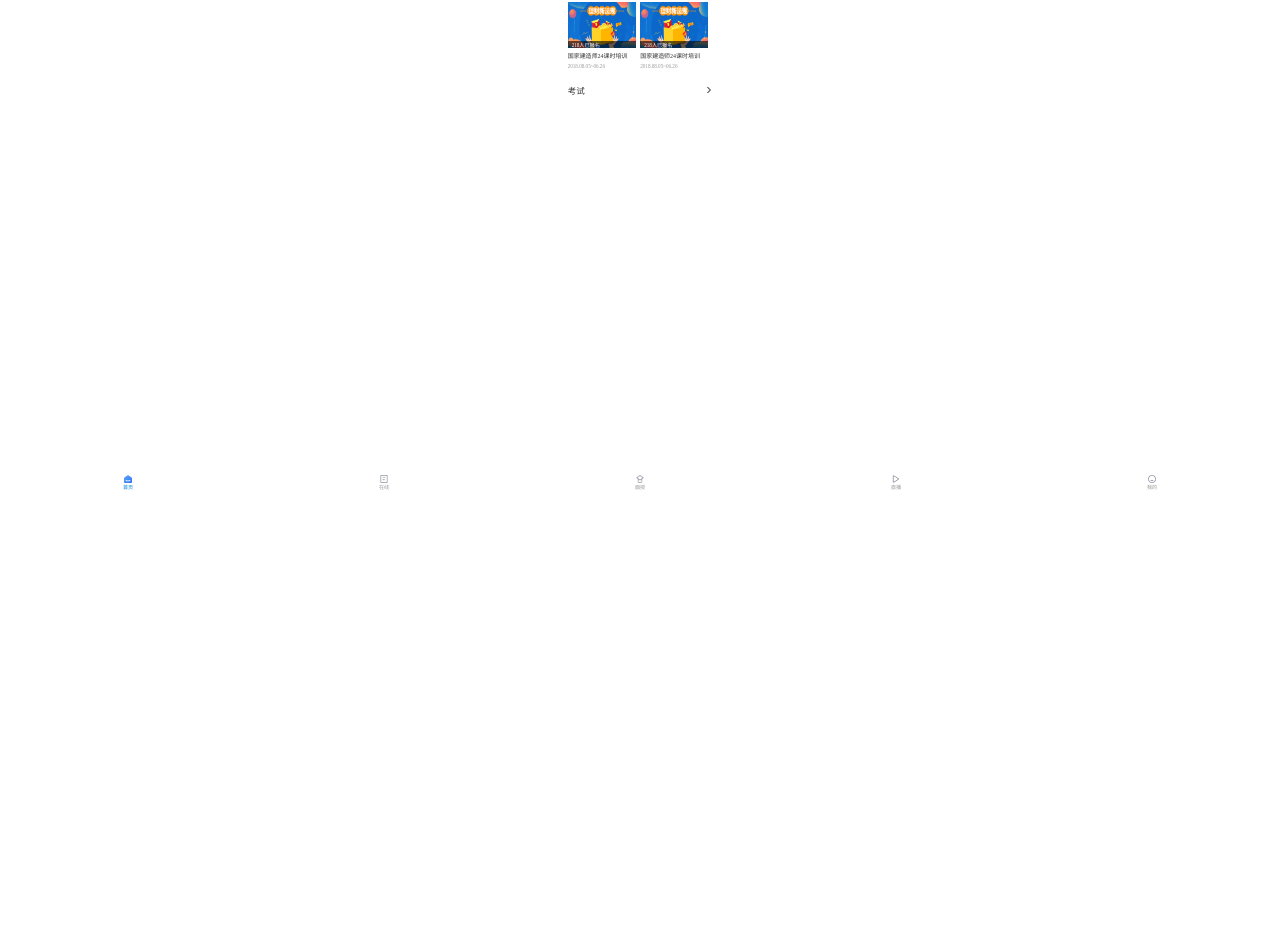
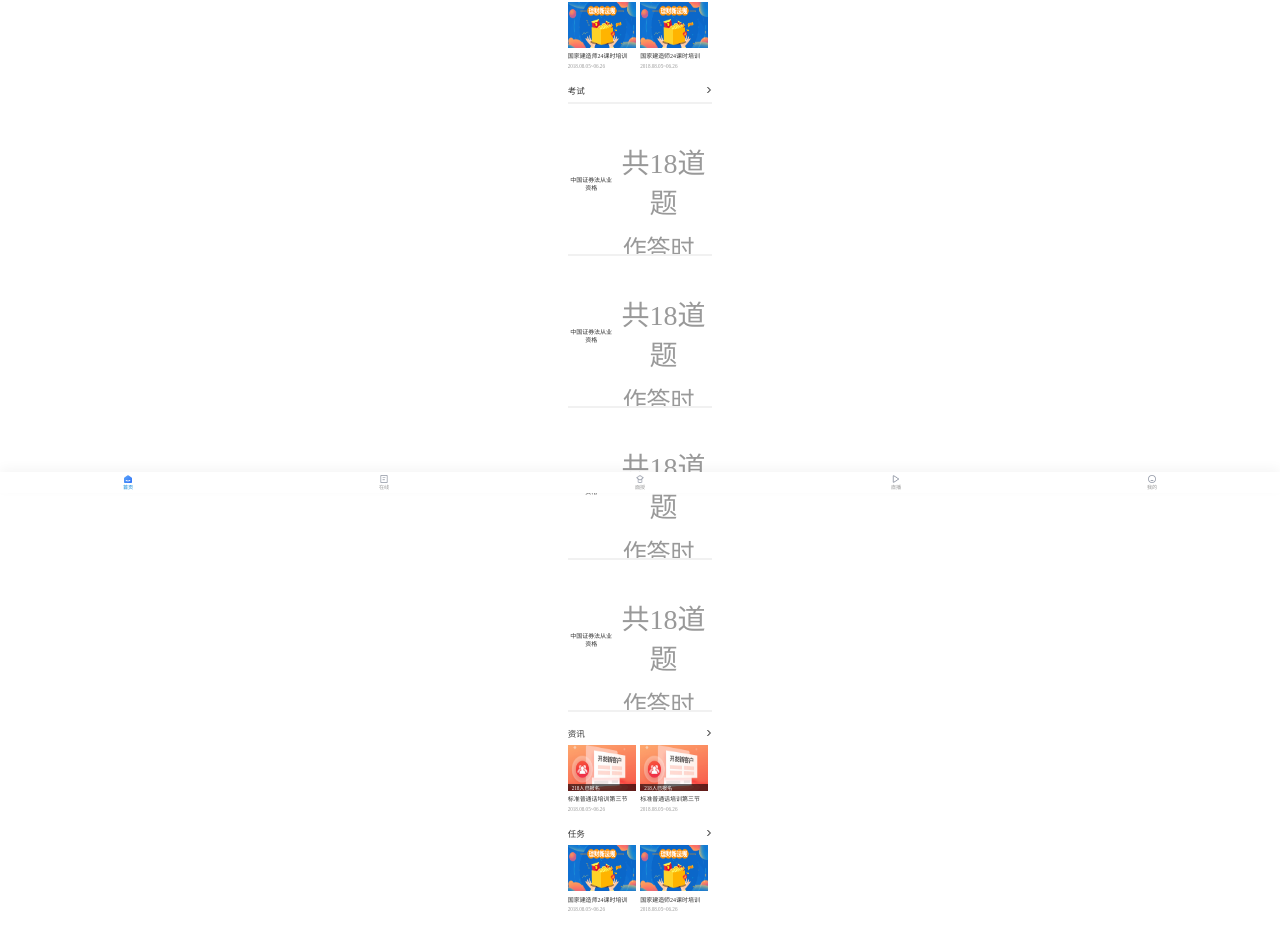
Before and after one commit to BlackTriStars/tadpole-c-learning, a Vue app: page /saomiao in a window 1280 px wide. Shown: the part 307-1256 px from the top of the page. Before the commit the page ends 815 px from the top, so only its background shows below. Built offline with nearby package versions, Linux system fonts and the light colour scheme; what mint-ui, vue-scroller would draw is missing.

Commit message:
首页完成，底部栏样式调整

```diff
--- a/src/components/layout/default.vue
+++ b/src/components/layout/default.vue
@@ -98,9 +98,9 @@ export default {
 </script>
 
 <style lang="less">
-.container, .appContent{
-  height: 100%;
-}
+// .container, .appContent{
+//   height: 100%;
+// }
 .paddingBottom {
   padding-bottom: 1.306667rem;
 }
--- a/src/pages/index.vue
+++ b/src/pages/index.vue
@@ -47,7 +47,7 @@
         <img src="../assets/common/right.png" alt="">
       </div>
       <div class="main">
-        <div class="item" v-for="(item, index) in task" :key="index">
+        <div class="item" v-for="(item, index) in task.taskList" :key="index">
           <img :src="item.imgurl" alt="">
           <div class="line">
             {{item.num}}人已报名
@@ -55,8 +55,8 @@
           <div class="neirong">
             {{item.content}}
           </div>
-          <div class="time">
-            {{item.time}}
+          <div class="date">
+            {{item.date}}
           </div>
         </div>
       </div>
@@ -69,22 +69,20 @@
         <img src="../assets/common/right.png" alt="">
       </div>
       <div class="main">
-        <div class="item" v-for="(item, index) in lesson" :key="index">
+        <div class="item" v-for="(item, index) in lesson.lessonList" :key="index">
           <img :src="item.imgurl" alt="">
-          <div class="line">
+          <div class="line" v-if="item.num">
             {{item.num}}人已报名
           </div>
           <div class="neirong">
             {{item.content}}
           </div>
-          <div class="time">
-            {{item.time}}
+          <div class="date">
+            {{item.date}}
           </div>
         </div>
       </div>
     </div>
-
-
 
     <!-- 考试 -->
     <div class="test">
@@ -93,13 +91,85 @@
         <img src="../assets/common/right.png" alt="">
       </div>
       <div class="main">
-        <div class="item"></div>
+        <div class="item" v-for="(item, index) in test.testList" :key="index">
+          <div class="top">
+            <div class="neirong">
+              {{item.content}}
+            </div>
+            <div class="num">
+              共{{item.num}}道题
+            </div>
+          </div>
+          <div class="bottom">
+            <div class="date">
+              {{item.date}}
+            </div>
+            <div class="time">
+              作答时间： {{item.time}}分钟
+            </div>
+          </div>
+
+        </div>
+      </div>
+    </div>
+
+    <!-- 资讯 -->
+    <div class="lesson">
+      <div class="theme">
+        <span>资讯</span>
+        <img src="../assets/common/right.png" alt="">
+      </div>
+      <div class="main">
+        <div class="item" v-for="(item, index) in zixun.zixunList" :key="index">
+          <img :src="item.imgurl" alt="">
+          <div class="line" v-if="item.num">
+            {{item.num}}人已报名
+          </div>
+          <div class="neirong">
+            {{item.content}}
+          </div>
+          <div class="date">
+            {{item.date}}
+          </div>
+        </div>
+      </div>
+    </div>
+
+
+
+    <!-- 任务 -->
+    <div class="lesson" style="margin-bottom:20px">
+      <div class="theme">
+        <span>任务</span>
+        <img src="../assets/common/right.png" alt="">
+      </div>
+      <div class="main">
+        <div class="item" v-for="(item, index) in job.jobList" :key="index">
+          <img :src="item.imgurl" alt="">
+          <div class="line" v-if="item.num">
+            {{item.num}}人已报名
+          </div>
+          <div class="neirong">
+            {{item.content}}
+          </div>
+          <div class="date">
+            {{item.date}}
+          </div>
+        </div>
       </div>
     </div>
 
   </div>
 
 </template>
+
+
+  </div>
+
+</template>
+
+
+
 
 <script>
 import search from "@/components/common/search.vue";
@@ -116,71 +186,176 @@ export default {
         loop: true,
         autoPlay: true
       },
-      task: [
+      task: {
+        url: "",
+        taskList: [
           {
             content: "标准普通话培训第三节",
             imgurl: require("../assets/index/1.png"),
             num: "218",
             url: "", //跳转的地址
-          time: "2018.08.05~06.26"
+            date: "2018.08.05~06.26"
           },
           {
             content: "标准普通话培训第三节",
             imgurl: require("../assets/index/1.png"),
             num: "218",
             url: "", //跳转的地址
-          time: "2018.08.05~06.26"
+            date: "2018.08.05~06.26"
           },
           {
             content: "标准普通话培训第三节",
             imgurl: require("../assets/index/1.png"),
             num: "218",
             url: "", //跳转的地址
-          time: "2018.08.05~06.26"
+            date: "2018.08.05~06.26"
           },
           {
             content: "标准普通话培训第三节",
             imgurl: require("../assets/index/1.png"),
             num: "218",
             url: "", //跳转的地址
-          time: "2018.08.05~06.26"
+            date: "2018.08.05~06.26"
           }
-      ],
-      lesson:[
+        ]
+      },
+
+      lesson: {
+        url: "",
+        lessonList: [
           {
             content: "国家建造师24课时培训",
             imgurl: require("../assets/index/2.png"),
-          num: "218",
+            num: "",
             url: "", //跳转的地址
-          time: "2018.08.05~06.26"
+            date: "2018.08.05~06.26"
           },
           {
             content: "国家建造师24课时培训",
             imgurl: require("../assets/index/2.png"),
-          num: "218",
+            num: "",
             url: "", //跳转的地址
-          time: "2018.08.05~06.26"
+            date: "2018.08.05~06.26"
           },
           {
             content: "国家建造师24课时培训",
             imgurl: require("../assets/index/2.png"),
-          num: "218",
+            num: "",
             url: "", //跳转的地址
-          time: "2018.08.05~06.26"
+            date: "2018.08.05~06.26"
           },
           {
             content: "国家建造师24课时培训",
             imgurl: require("../assets/index/2.png"),
+            num: "",
+            url: "", //跳转的地址
+            date: "2018.08.05~06.26"
+          }
+        ]
+      },
+      test: {
+        url: "",
+        testList: [
+          {
+            content: "中国证券法从业资格",
+            imgurl: require("../assets/index/3.png"),
+            num: "18",
+            url: "", //跳转的地址
+            date: "2018.08.05~06.26",
+            time: "20"
+          },
+          {
+            content: "中国证券法从业资格",
+            imgurl: require("../assets/index/3.png"),
+            num: "18",
+            url: "", //跳转的地址
+            date: "2018.08.05~06.26",
+            time: "20"
+          },
+          {
+            content: "中国证券法从业资格",
+            imgurl: require("../assets/index/3.png"),
+            num: "18",
+            url: "", //跳转的地址
+            date: "2018.08.05~06.26",
+            time: "20"
+          },
+          {
+            content: "中国证券法从业资格",
+            imgurl: require("../assets/index/3.png"),
+            num: "18",
+            url: "", //跳转的地址
+            date: "2018.08.05~06.26",
+            time: "20"
+          }
+        ]
+      },
+      zixun: {
+        url: "",
+        zixunList: [
+          {
+            content: "标准普通话培训第三节",
+            imgurl: require("../assets/index/1.png"),
             num: "218",
             url: "", //跳转的地址
-          time: "2018.08.05~06.26"
-        }
-      ],
-      test:[
+            date: "2018.08.05~06.26"
+          },
           {
-
+            content: "标准普通话培训第三节",
+            imgurl: require("../assets/index/1.png"),
+            num: "218",
+            url: "", //跳转的地址
+            date: "2018.08.05~06.26"
+          },
+          {
+            content: "标准普通话培训第三节",
+            imgurl: require("../assets/index/1.png"),
+            num: "218",
+            url: "", //跳转的地址
+            date: "2018.08.05~06.26"
+          },
+          {
+            content: "标准普通话培训第三节",
+            imgurl: require("../assets/index/1.png"),
+            num: "218",
+            url: "", //跳转的地址
+            date: "2018.08.05~06.26"
           }
         ]
+      },
+      job: {
+        url: "",
+        jobList: [
+          {
+            content: "国家建造师24课时培训",
+            imgurl: require("../assets/index/2.png"),
+            num: "",
+            url: "", //跳转的地址
+            date: "2018.08.05~06.26"
+          },
+          {
+            content: "国家建造师24课时培训",
+            imgurl: require("../assets/index/2.png"),
+            num: "",
+            url: "", //跳转的地址
+            date: "2018.08.05~06.26"
+          },
+          {
+            content: "国家建造师24课时培训",
+            imgurl: require("../assets/index/2.png"),
+            num: "",
+            url: "", //跳转的地址
+            date: "2018.08.05~06.26"
+          },
+          {
+            content: "国家建造师24课时培训",
+            imgurl: require("../assets/index/2.png"),
+            num: "",
+            url: "", //跳转的地址
+            date: "2018.08.05~06.26"
+          }
+        ]
+      }
     };
   },
   components: {
@@ -244,7 +419,7 @@ export default {
       justify-content: flex-start;
       margin-top: 0.266667rem;
     }
-    .time {
+    .date {
       display: flex;
       align-items: center;
       justify-content: flex-start;
@@ -319,7 +494,8 @@ export default {
 }
 
 // 面授部分
-.task,.lesson,{
+.task,
+.lesson {
   width: 9.04rem;
   margin: 0.906667rem auto 0;
   .main {
@@ -329,16 +505,56 @@ export default {
     .item {
       display: inline-table;
       vertical-align: top;
-      margin-right: .266667rem;
+      margin-right: 0.266667rem;
     }
   }
 }
 
-.test{
+.test {
   width: 9.04rem;
   margin: 0.906667rem auto 0;
-  .main{
-    border-top: 1px solid rgba(255,255,255,1)
+  .main {
+    border-top: 2px solid rgba(241, 241, 241, 1);
+    .item {
+      height: 152px;
+      width: 100%;
+      overflow: hidden;
+      border-bottom: 2px solid rgba(241, 241, 241, 1);
+      .neirong {
+        margin: 0;
+      }
+      .top,
+      .bottom {
+        display: flex;
+        -webkit-box-pack: justify;
+        -ms-flex-pack: justify;
+        justify-content: space-between;
+        -webkit-box-align: center;
+        -ms-flex-align: center;
+        align-items: center;
+      }
+
+      .top {
+        margin-top: 40px;
+        .num {
+          font-size: 28px;
+          font-family: PingFangSC-Medium;
+          font-weight: 500;
+          color: rgba(153, 153, 153, 1);
+          line-height: 40px;
+        }
+      }
+      .bottom {
+        margin-top: 8px;
+        .time {
+          font-size: 24px;
+          font-family: PingFangSC-Regular;
+          font-weight: 400;
+          color: rgba(153, 153, 153, 1);
+          line-height: 34px;
+        }
+      }
+    }
   }
 }
 </style>
```
Also changed, not shown: src/components/common/footerNav.vue (+41 -40 lines). Lines whose indentation alone changed are shown as unchanged.
